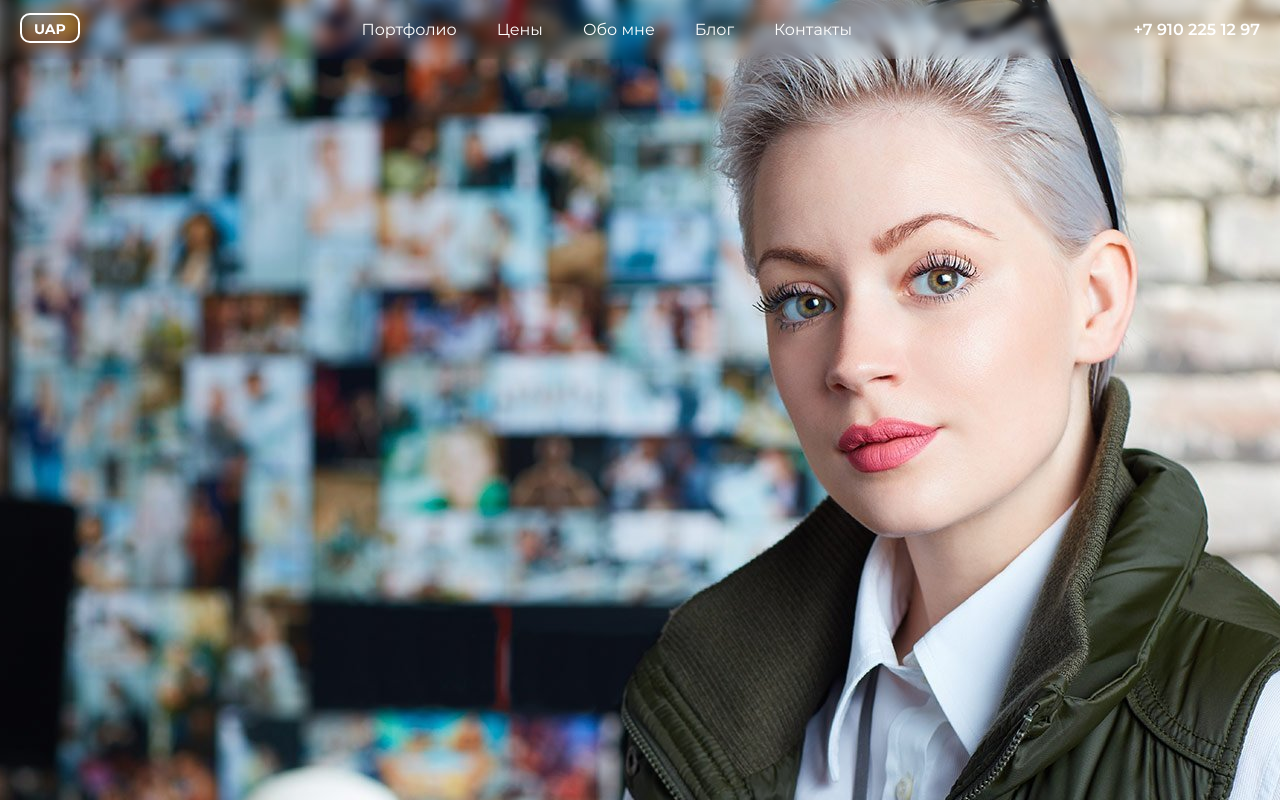
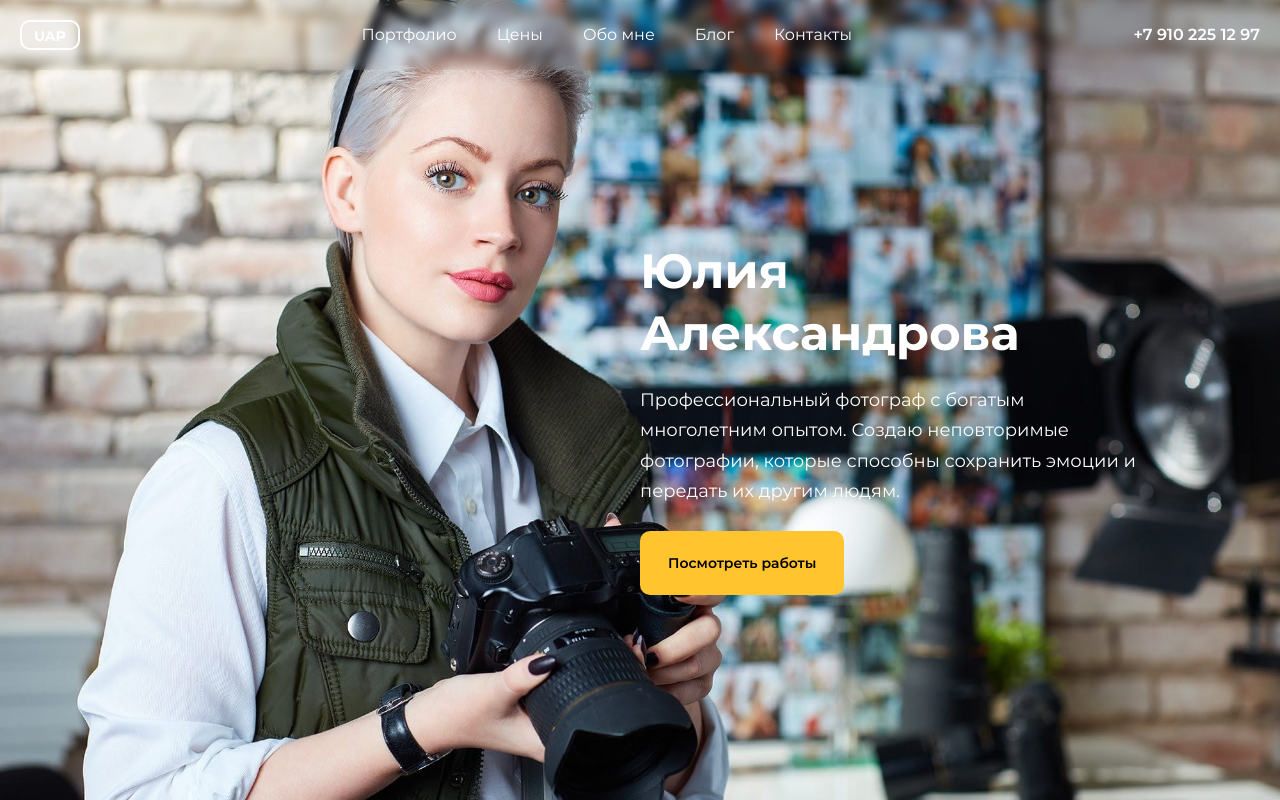
Before and after one commit to ilchenkovladislav/photograph, a website: page src/index.html in a window 1280 px wide. Drawn offline with nearby package versions, Linux system fonts and the light colour scheme; files that its build step writes are made by us from their sources.

Commit message:
some fix

```diff
--- a/src/index.html
+++ b/src/index.html
@@ -41,9 +41,14 @@
             </nav>
         </div>
     </header>
-
     <main>
-
+        <section class="main">
+            <div class="main__wrapper">
+                <h1 class="main__title">Юлия<br>Александрова</h1>
+                <p class="main__text">Профессиональный фотограф с богатым многолетним опытом. Создаю неповторимые фотографии, которые способны сохранить эмоции и передать их другим людям.</p>
+                <a href="#portfolio" class="main__link">Посмотреть работы</a>
+            </div>
+        </section>
     </main>
 
     <script>
--- a/src/scss/blocks/header.scss
+++ b/src/scss/blocks/header.scss
@@ -2,6 +2,7 @@
     position: fixed;
     width: 100%;
     backdrop-filter: blur(5px);
+    z-index: 1;
 }
 
 .header__wrapper {
@@ -23,15 +24,11 @@
     }
 }
 
-main {
-    background-image: url("../img/main.jpg");
-    background-position: center top;
-    height: 100vh;
-}
-
 .header__logo {
     display: block;
     width: 60px;
+    font-size: 0;
+    line-height: 0;
 }
 
 .header__menu {
--- /dev/null
+++ b/src/scss/blocks/main.scss
@@ -0,0 +1,90 @@
+.main {
+    height: 100vh;
+    position: relative;
+
+    @media (max-width: 539px) {
+        background-color: #fff;
+    }
+
+    @media (min-width: 540px) {
+        background-image: url("../img/main-bg.jpg");
+        background-size: cover;
+    }
+
+    @media (min-width: 540px) and (max-width: 1199px) {
+        display: grid;
+        align-items: end;
+        background-position: top left 20%;
+    }
+
+    @media (min-width: 1200px) {
+        background-position: top center;
+    }
+}
+
+.main__wrapper {
+    @media (max-width: 539px) {
+        padding: 0 20px;
+    }
+
+    @media (min-width: 540px) and (max-width: 1199px) {
+        max-width: none;
+        background-color: #fff;
+        padding: 25px;
+    }
+
+    @media (min-width: 1199px) {
+        position: absolute;
+        top: 30%;
+        left: 50%;
+    }
+}
+
+.main__title {
+    font-weight: bold;
+    font-size: 32px;
+    line-height: 130%;
+    color: $text-black;
+
+    @media (max-width: 539px) {
+        padding-top: 30vh;
+    }
+
+    @media (min-width: 1200px) {
+        font-size: 48px;
+        color: $text-white;
+    }
+}
+
+.main__text {
+    font-size: 16px;
+    margin-top: 10px;
+    color: $text-black;
+
+    @media (min-width: 540px) and (max-width: 1199px) {
+        max-width: 740px;
+    }
+
+    @media (min-width: 1200px) {
+        color: $text-white;
+        width: 500px;
+        font-size: 18px;
+        margin-top: 20px;
+    }
+}
+
+.main__link {
+    display: inline-block;
+    text-decoration: none;
+    font-size: 14px;
+    font-weight: 600;
+    color: $text-black;
+    background-color: $orange;
+    padding: 1.2em 2em;
+    border-radius: 10px;
+    margin-top: 25px;
+
+    &:hover {
+        background-color: darken($orange, 10)
+    }
+}
--- a/src/scss/blocks/menu.scss
+++ b/src/scss/blocks/menu.scss
@@ -1,10 +1,13 @@
 .menu {
     @media (max-width: 899px) {
         display: grid;
+        grid-template-rows: min-content 1fr;
+
         &--opened {
             width: 300px;
+            height: 100vh;
             background-color: #fff;
-            box-shadow: 0 0 10px 1px #eee;
+            box-shadow: 0 0 10px 1px rgba(#000, .5);
         }
     }
 
@@ -24,6 +27,7 @@
         justify-self: end;
         margin-top: 21px;
         margin-right: 20px;
+        font-size: 0;
     }
 
     @media (min-width: 900px) {
@@ -86,6 +90,10 @@
     color: $text-white;
     padding: 20px 0;
 
+    &:hover {
+        color: darken($text-white, 10)
+    }
+
     @media (max-width: 899px) {
         color: $text-black;
         padding-left: 20px;
@@ -104,6 +112,10 @@
     font-weight: 600;
     white-space: nowrap;
 
+    &:hover {
+        color: darken($text-white, 10)
+    }
+
     @media (max-width: 899px) {
         text-align: center;
         color: $text-black;
--- a/src/scss/scaffolding.scss
+++ b/src/scss/scaffolding.scss
@@ -37,6 +37,7 @@
 .page__body {
     margin: 0;
     font-family: "Montserrat", sans-serif;
+    line-height: 190%;
 }
 
 img {
@@ -45,15 +46,18 @@ img {
 
 .container {
     margin: 0 auto;
-    max-width: 600px;
 
-    @media (min-width: 768px) {
-        max-width: none;
-        width: 640px;
+    @media (max-width: 899px) {
+        max-width: 600px;
+        padding: 0 20px;
+    }
+
+    @media (min-width: 900px) {
+        width: 800px;
     }
 
     @media (min-width: 1200px) {
-        width: 960px;
+        width: 1280px;
     }
 }
 
--- a/src/scss/style.scss
+++ b/src/scss/style.scss
@@ -3,3 +3,4 @@
 @import "./blocks/header.scss";
 @import "./blocks/menu.scss";
 @import "./blocks/footer.scss";
+@import "./blocks/main.scss";
```
Also changed, not shown: src/img/main-bg.jpg (added).
